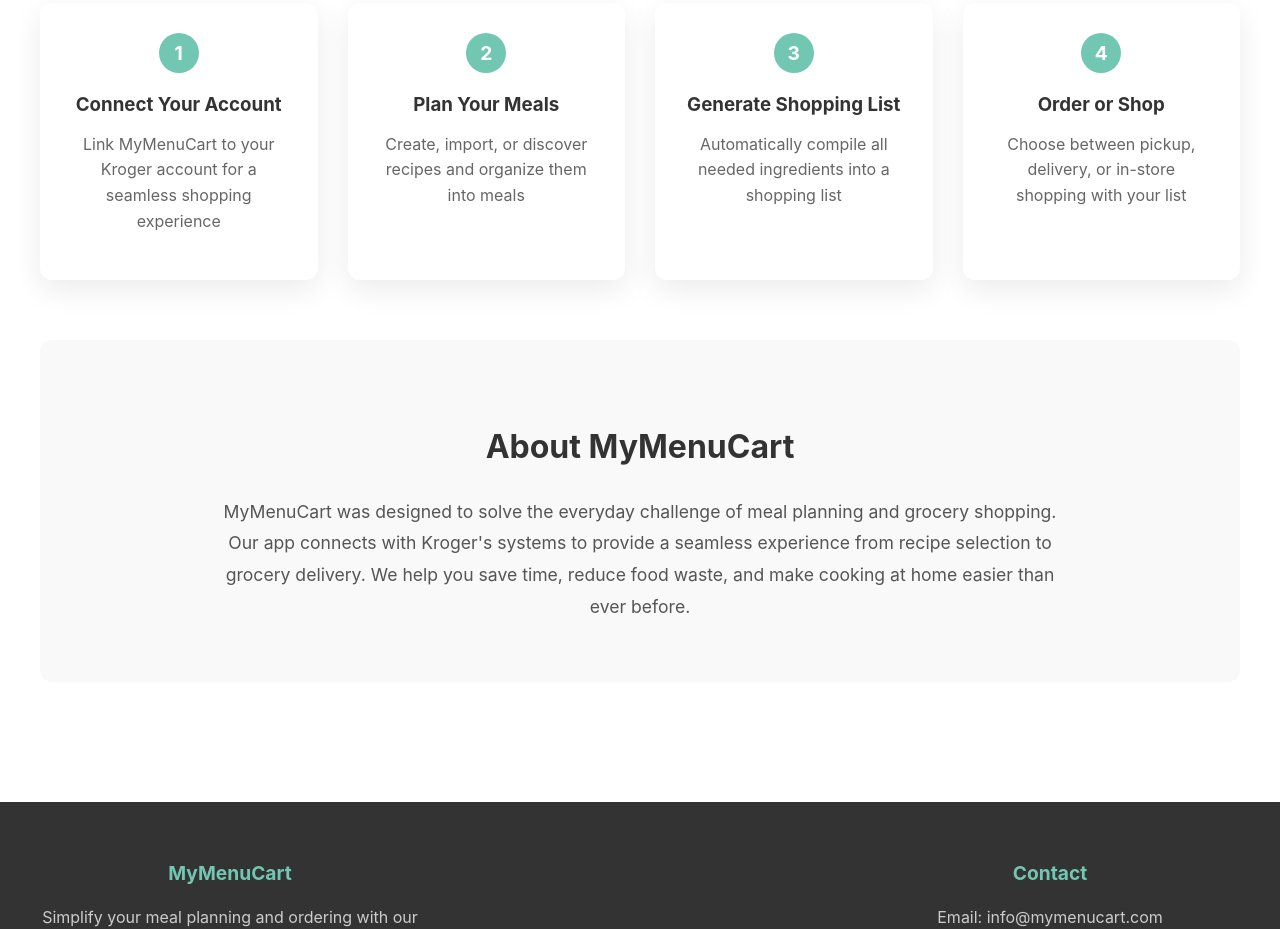
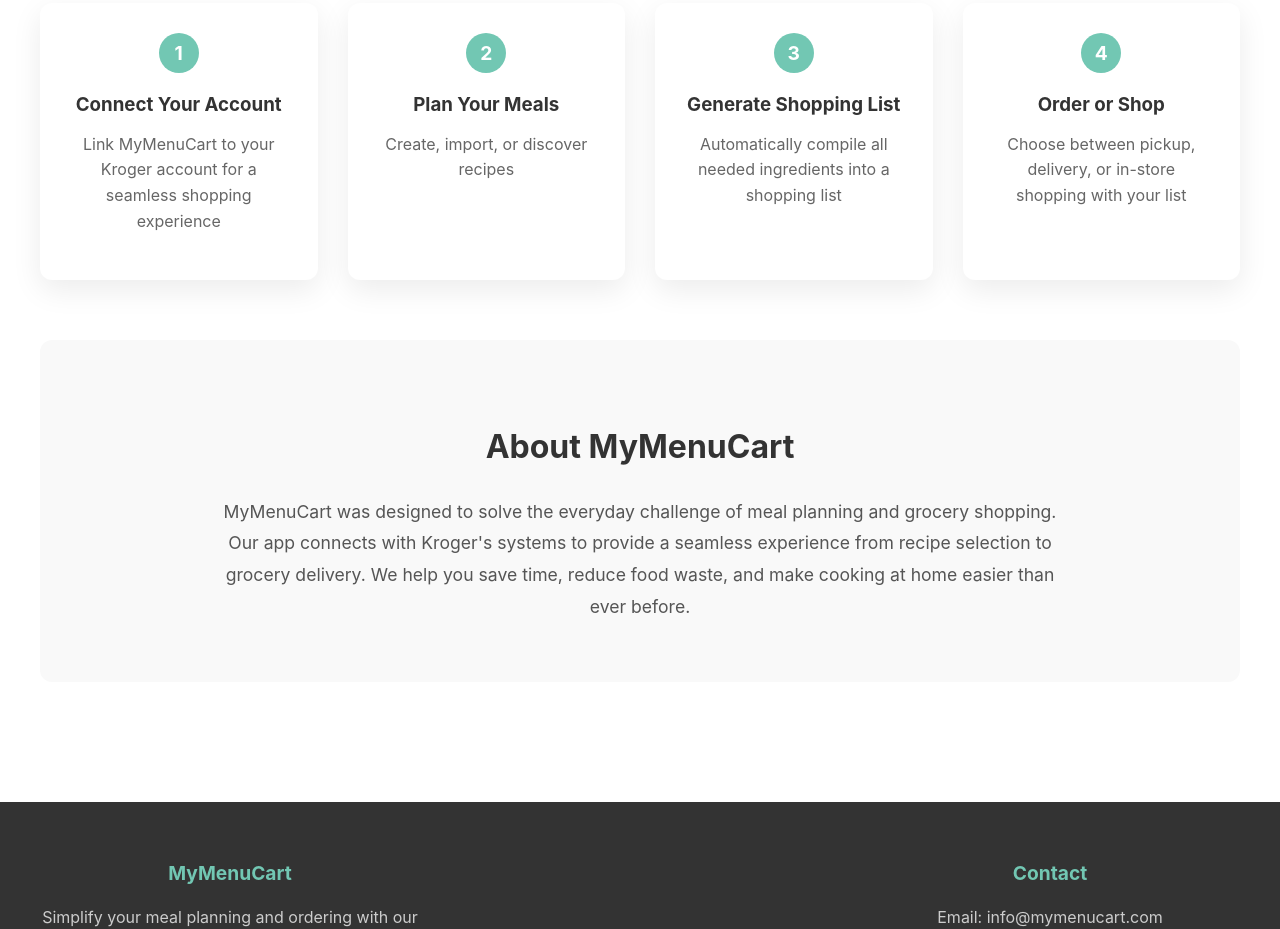
Before and after one commit to tkauffman42/myMenuCartWeb, a React (Create React App) app: page / in a window 1280 px wide. Shown: the part 2140-3069 px from the top of the page. Built offline with nearby package versions, Linux system fonts and the light colour scheme.

Commit message:
fix: Simplify description for meal planning step on HomePage

```diff
--- a/src/components/pages/HomePage.js
+++ b/src/components/pages/HomePage.js
@@ -130,7 +130,7 @@
                     <div className="step">
                         <div className="step-number">2</div>
                         <h3>Plan Your Meals</h3>
-                        <p>Create, import, or discover recipes and organize them into meals</p>
+                        <p>Create, import, or discover recipes</p>
                     </div>
                     <div className="step">
                         <div className="step-number">3</div>
```
